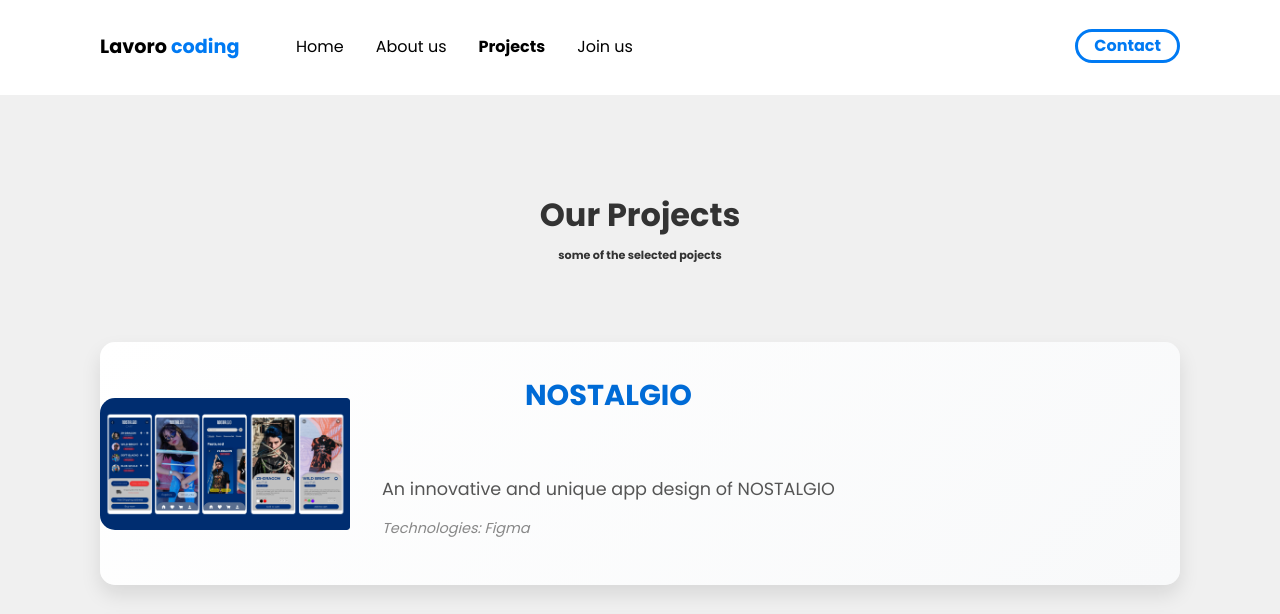
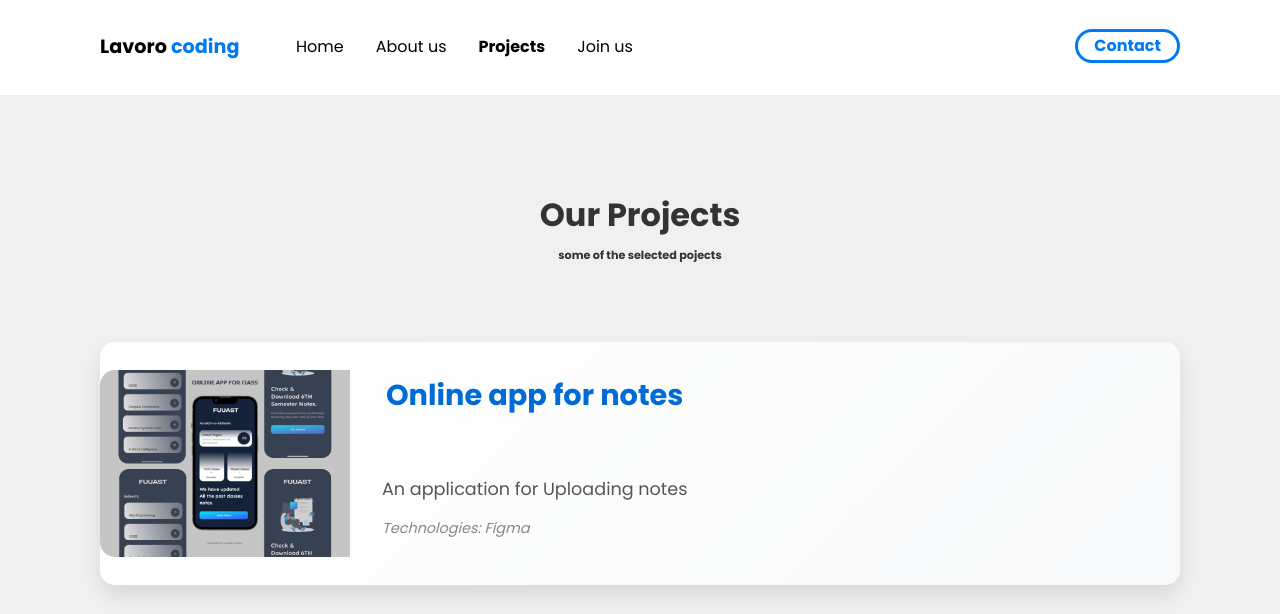
Before and after one commit to u720/lavoro_coding, a plain HTML site: page projects.html in a window 1280 px wide. Shown: the top 614 px of the page. Drawn offline with Linux system fonts and the light colour scheme.

Commit message:
new project

```diff
--- a/projects.html
+++ b/projects.html
@@ -38,6 +38,14 @@
             <h3>Our Projects</h3>
             <h5>some of the selected pojects</h5>
             <div class="projects-container">
+                <a href="https://www.figma.com/design/ZS6RfzA5lrGZlBTfiCWuij/Class-project?node-id=2-1525&t=nahzfhl5zIPH667z-1" class="project" target="_blank">
+                    <img src="images/Mockup 6_1.jpg" alt="Project 2 Mockup" class="project-image">
+                    <div class="project-details">
+                        <h3>Online app for notes</h3>
+                        <p class="project-description">An application for Uploading notes </p>
+                        <p class="project-tech">Technologies: Figma</p>
+                    </div>
+                </a>
                 <a href="https://www.figma.com/design/iydVJI0Tb6AlLQMERKQJVf/Untitled?node-id=0-1&t=lS0Pb2kCvphh4TG2-1" class="project" target="_blank">
                     <img src="images/client work (2)_1.jpg" alt="Project 1 Mockup" class="project-image">
                     <div class="project-details">
```
Also changed, not shown: images/Mockup 6_1.jpg (added).
